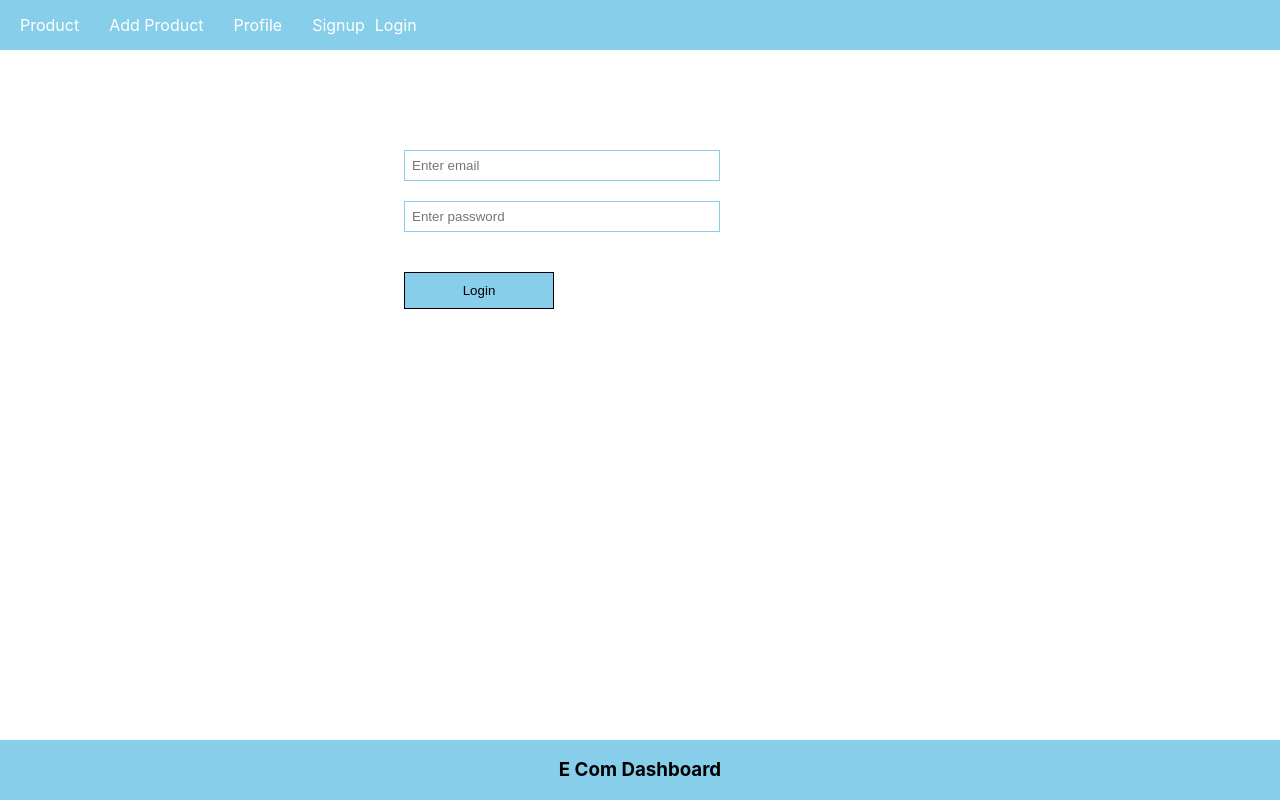
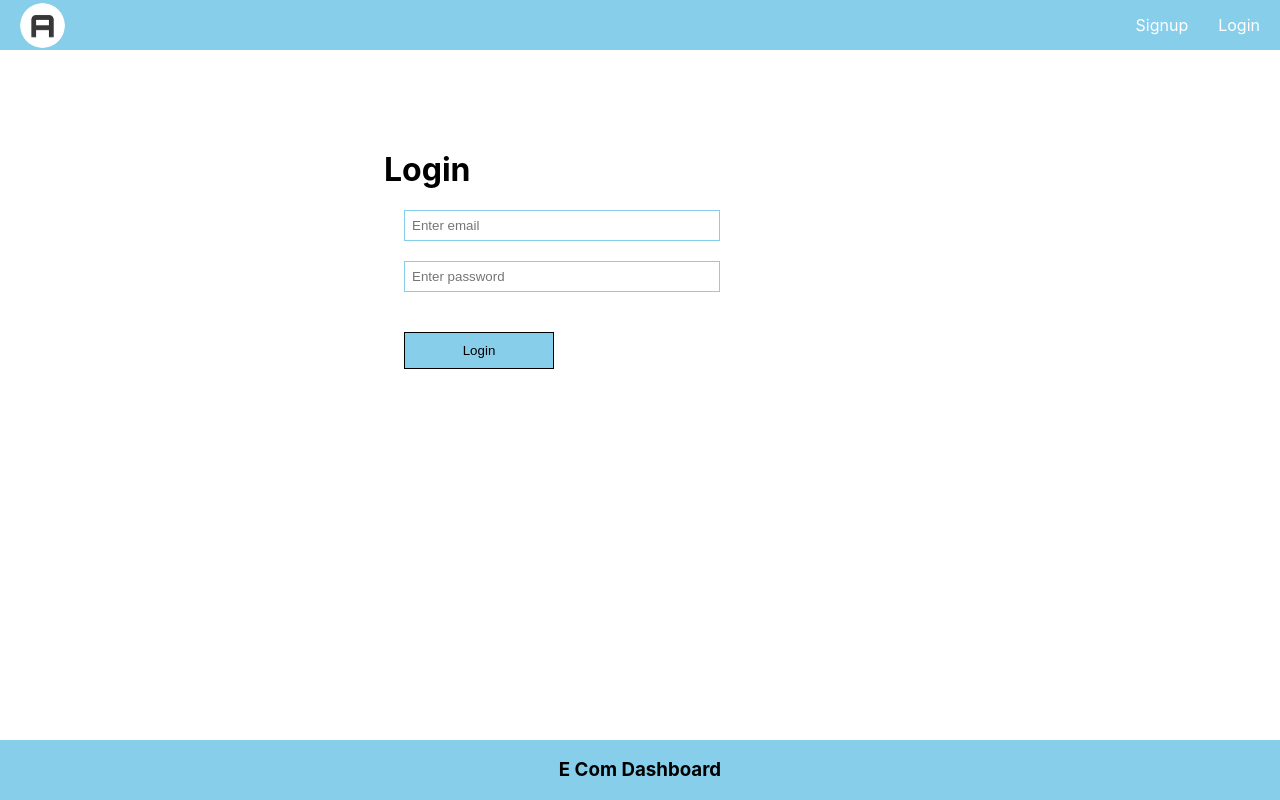
Before and after one commit to drokade981/node-e-commerce, a React (Create React App) app in the folder frontend/: page /login in a window 1280 px wide. Built offline with nearby package versions, Linux system fonts and the light colour scheme.

Commit message:
style header

```diff
--- a/frontend/src/App.css
+++ b/frontend/src/App.css
@@ -67,7 +67,16 @@
   border: solid 1px;
   cursor: pointer;
 }
-
+.nav-right {
+  text-align: right;
+}
+.logo {
+  width: 45px;
+  float: left;
+  border-radius: 50%;
+  margin-top: 3px;
+  margin-left: 20px;
+}
 @keyframes App-logo-spin {
   from {
     transform: rotate(0deg);
--- a/frontend/src/components/Login.js
+++ b/frontend/src/components/Login.js
@@ -38,6 +38,7 @@ const Login = () => {
     }
     return (
         <div className="login">
+            <h1>Login</h1>
             <input type="text" className="inputBox" onChange={(e) => setEmail(e.target.value)} placeholder="Enter email" />
             <input type="password" className="inputBox" onChange={(e) => setPassword(e.target.value)} placeholder="Enter password" />
             <button className="appButton" type="button" onClick={handleLogin} >Login</button>
--- a/frontend/src/components/Nav.js
+++ b/frontend/src/components/Nav.js
@@ -10,19 +10,20 @@ const Nav = () => {
     }
     return (
         <div>
-            <ul className="nav-ul">
-                <li><Link to="/products">Product</Link></li>
-                <li><Link to="/add-product">Add Product</Link></li>
-                <li><Link to="/profile">Profile</Link></li>
-                <li>
-                    {auth ? <Link onClick={logout } to="/signup">Logout</Link> :
-                    <>
-                    <Link to="/register">Signup</Link>
-                    <Link to="/login">Login</Link>
-                    </> }
-
-                </li>
-            </ul>
+            <img className="logo" src="./logo.png" alt="logo" />
+            {auth ?
+                <ul className="nav-ul">
+                    <li><Link to="/products">Product</Link></li>
+                    <li><Link to="/add-product">Add Product</Link></li>
+                    <li><Link to="/profile">Profile</Link></li>
+                    <li><Link onClick={logout } to="/signup">Logout</Link></li>
+                </ul>
+                :
+                <ul className="nav-ul nav-right">
+                    <li><Link to="/register">Signup</Link></li>
+                        <li><Link to="/login">Login</Link></li>
+                </ul>
+            }
         </div>
     )
 }
```
Also changed, not shown: frontend/public/logo.png (added).
